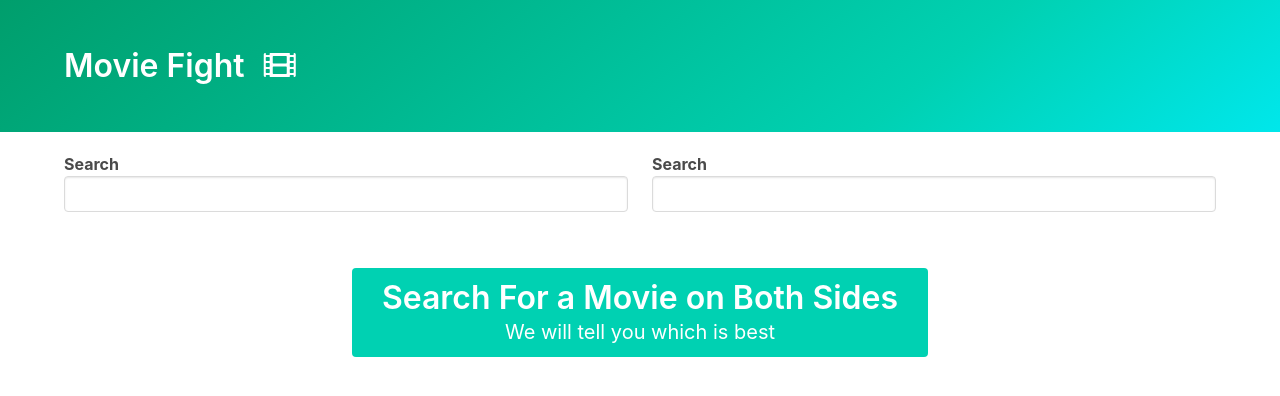
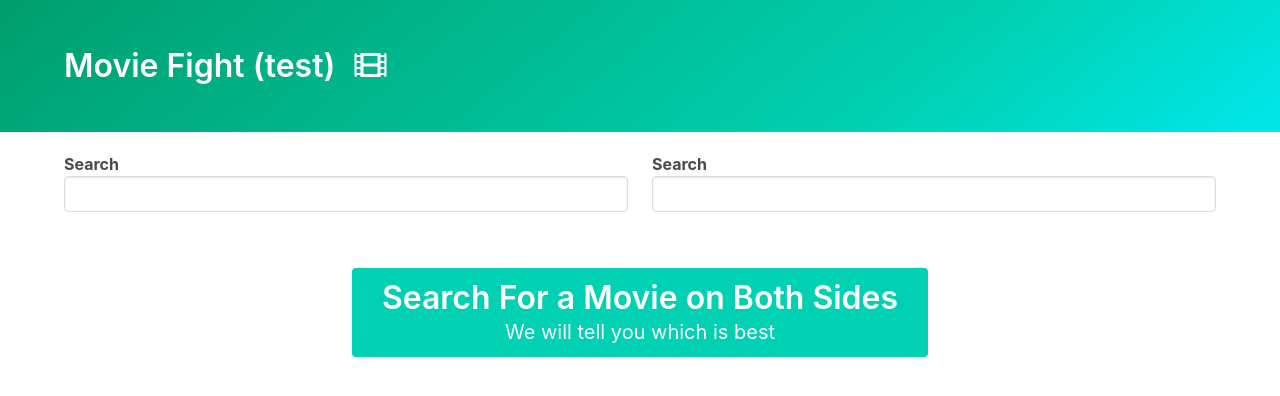
Before and after one commit to jmlongdev/movie-fight, a website built with Parcel: page index.html in a window 1280 px wide. Built offline with nearby package versions, Linux system fonts and the light colour scheme.

Commit message:
testing deployment

```diff
--- a/index.html
+++ b/index.html
@@ -25,7 +25,7 @@
       <div class="hero-body">
         <div class="container">
           <h1 class="title">
-            Movie Fight
+            Movie Fight (test)
             <span class="icon">
               <i class="fas fa-film"></i>
             </span>
```
